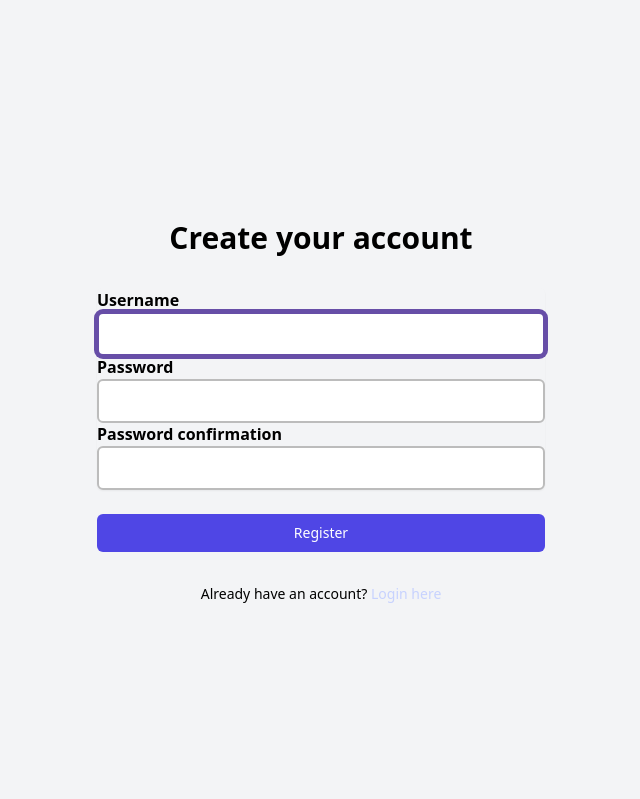
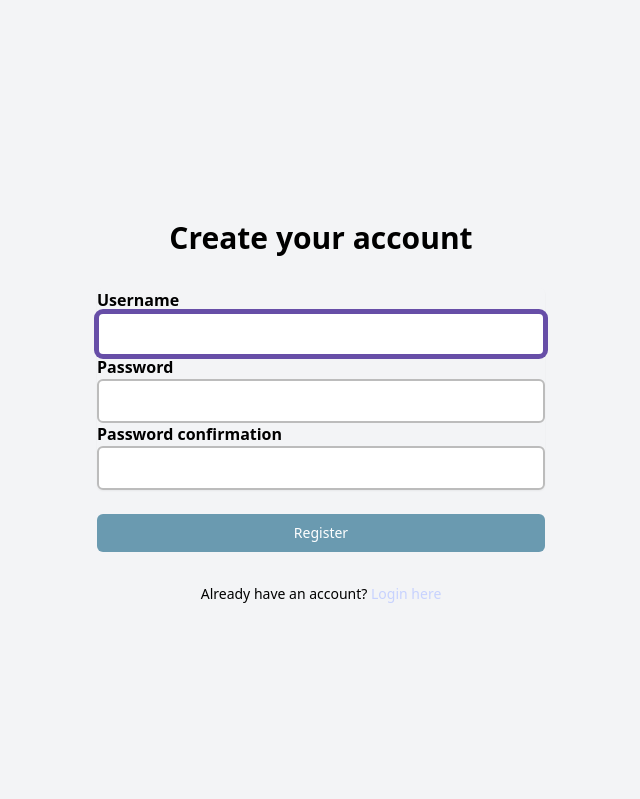
Before and after one commit to RayhanSP/depok_keebs, a Django app: page /register/ in a window 1280 px wide. Shown: the top 799 px of the page, without its empty margins (319-959 px from the left). Run offline with Django 5.2, Linux system fonts and the light colour scheme; some libraries are stand-ins or nearby versions.

Commit message:
updated some color palette

```diff
--- a/main/templates/login.html
+++ b/main/templates/login.html
@@ -27,7 +27,8 @@
       </div>
 
       <div>
-        <button type="submit" class="group relative w-full flex justify-center py-2 px-4 border border-transparent text-sm font-medium rounded-md text-white bg-yellow-500 hover:bg-yellow-600 focus:outline-none focus:ring-2 focus:ring-offset-2 focus:ring-yellow-500">
+        <!-- Ganti warna tombol Sign in agar sesuai dengan tombol Register -->
+        <button type="submit" class="group relative w-full flex justify-center py-2 px-4 border border-transparent text-sm font-medium rounded-md text-white bg-[#6A9AB0] hover:bg-[#5C869A] focus:outline-none focus:ring-2 focus:ring-offset-2 focus:ring-indigo-500">
           Sign in
         </button>
       </div>
--- a/main/templates/main.html
+++ b/main/templates/main.html
@@ -21,7 +21,7 @@
   {% if not product_entries %}
   <div class="flex flex-col items-center justify-center min-h-[24rem] p-6">
     <img src="{% static 'image/sedih-banget.png' %}?v={{ timestamp }}" alt="Sad face" class="w-84 h-64 mb-4"/>
-    <p class="text-center text-indigo-600 mt-4 bg-indigo-100 p-4 rounded-lg shadow-md">
+    <p class="text-center text-white mt-4 bg-[#6A9AB0] p-4 rounded-lg shadow-md">
       Belum ada data product...
     </p>
   </div>
--- a/main/templates/register.html
+++ b/main/templates/register.html
@@ -41,7 +41,8 @@
       </div>
 
       <div>
-        <button type="submit" class="group relative w-full flex justify-center py-2 px-4 border border-transparent text-sm font-medium rounded-md text-white bg-indigo-600 hover:bg-indigo-700 focus:outline-none focus:ring-2 focus:ring-offset-2 focus:ring-indigo-500">
+        <!-- Ganti warna tombol Register agar sesuai dengan tombol Add New Product -->
+        <button type="submit" class="group relative w-full flex justify-center py-2 px-4 border border-transparent text-sm font-medium rounded-md text-white bg-[#6A9AB0] hover:bg-[#5C869A] focus:outline-none focus:ring-2 focus:ring-offset-2 focus:ring-indigo-500">
           Register
         </button>
       </div>
```
